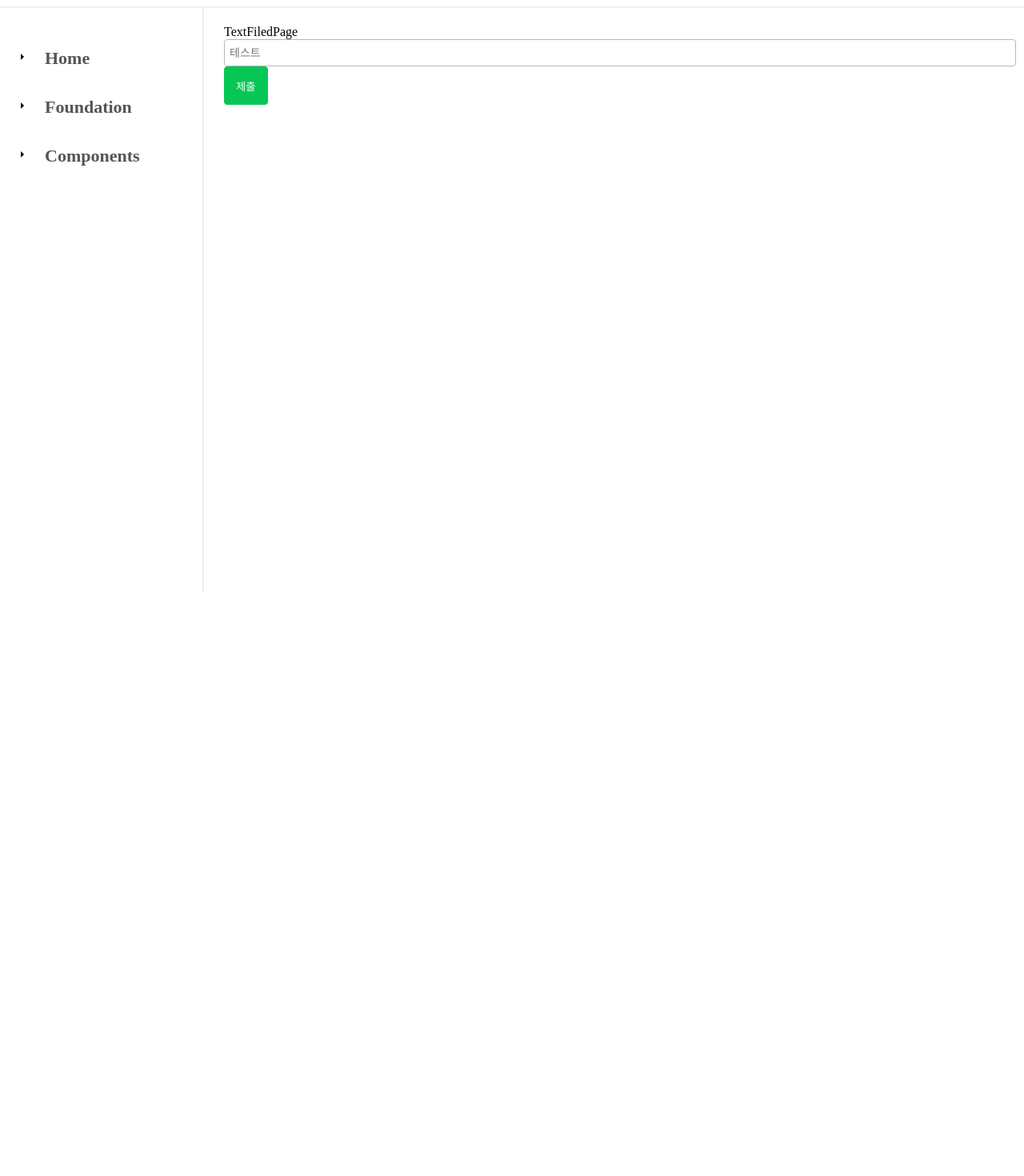
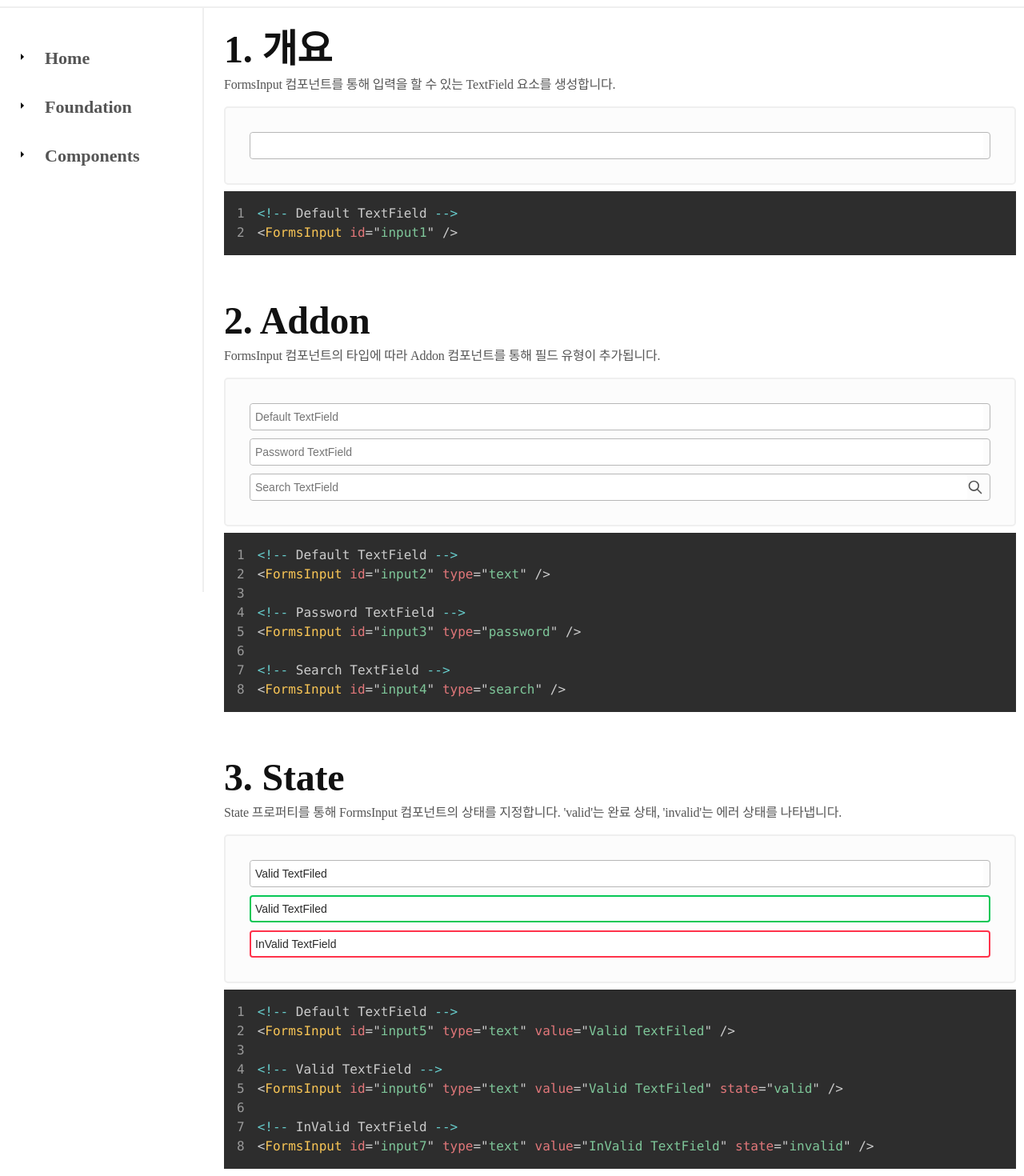
Before and after one commit to dongggggae/hyun-design-system, a Next.js app: page /components/text-field in a window 1280 px wide. Shown: the part 60-1530 px from the top of the page at 80% size. Before the commit the page ends 800 px from the top, so only its background shows below. Built offline with nearby package versions, Linux system fonts and the light colour scheme.

Commit message:
[DS-98]Component - FormsInput 수정

```diff
--- a/app/(route)/components/text-field/page.tsx
+++ b/app/(route)/components/text-field/page.tsx
@@ -1,26 +1,78 @@
 'use client';
-import { DevTool } from '@hookform/devtools';
+import dynamic from 'next/dynamic';
 import React from 'react';
 import { useForm } from 'react-hook-form';
 
-import Btn from '@components/Btn/Btn';
 import FormsInput from '@components/Forms/FormsInput';
+import Heading from '@components/Typography/Heading';
+import Text from '@components/Typography/Text';
+
+const CodeContainer = dynamic(() => import('@docs/CodeContainer'));
 
 const TextFiledPage = () => {
-  const { register, control, handleSubmit } = useForm({
-    mode: 'onChange',
-  });
+  const { register, watch } = useForm();
 
   return (
     <div className="docs">
-      TextFiledPage
-      <form onSubmit={handleSubmit((data) => console.log(data))}>
-        <FormsInput id="test" type="text" placeholder="테스트" {...register('test', { required: '우라라라' })} />
-        <Btn type="submit" text="제출" />
-      </form>
-      {/* <DevTool control={control} /> */}
+      <div className="docs-input">
+        <div className="component-content">
+          <Heading level="h2" size={2} text="1. 개요" />
+          <Text>FormsInput 컴포넌트를 통해 입력을 할 수 있는 TextField 요소를 생성합니다.</Text>
+          <div className="preview">
+            <FormsInput id="input1" />
+          </div>
+          <CodeContainer codeString={textFieldCode.overview} />
+        </div>
+        <div className="component-content">
+          <Heading level="h2" size={2} text="2. Addon" />
+          <Text>FormsInput 컴포넌트의 타입에 따라 Addon 컴포넌트를 통해 필드 유형이 추가됩니다.</Text>
+          <div className="preview">
+            <FormsInput id="input2" type="text" placeholder="Default TextField" />
+            <FormsInput id="input3" type="password" placeholder="Password TextField" />
+            <FormsInput id="input4" type="search" placeholder="Search TextField" />
+          </div>
+          <CodeContainer codeString={textFieldCode.addon} />
+        </div>
+        <div className="component-content">
+          <Heading level="h2" size={2} text="3. State" />
+          <Text>
+            State 프로퍼티를 통해 FormsInput 컴포넌트의 상태를 지정합니다. &#39;valid&#39;는 완료 상태,
+            &#39;invalid&#39;는 에러 상태를 나타냅니다.
+          </Text>
+          <div className="preview">
+            <FormsInput id="input5" type="text" value="Valid TextFiled" />
+            <FormsInput id="input6" type="text" value="Valid TextFiled" state="valid" />
+            <FormsInput id="input7" type="text" value="InValid TextField" state="invalid" />
+          </div>
+          <CodeContainer codeString={textFieldCode.state} />
+        </div>
+      </div>
     </div>
   );
 };
 
+const textFieldCode = {
+  overview: [`<!-- Default TextField -->`, `<FormsInput id="input1" />`].join('\n'),
+  addon: [
+    `<!-- Default TextField -->`,
+    `<FormsInput id="input2" type="text" />`,
+    ``,
+    `<!-- Password TextField -->`,
+    `<FormsInput id="input3" type="password" />`,
+    ``,
+    `<!-- Search TextField -->`,
+    `<FormsInput id="input4" type="search" />`,
+  ].join('\n'),
+  state: [
+    `<!-- Default TextField -->`,
+    `<FormsInput id="input5" type="text" value="Valid TextFiled" />`,
+    ``,
+    `<!-- Valid TextField -->`,
+    `<FormsInput id="input6" type="text" value="Valid TextFiled" state="valid" />`,
+    ``,
+    `<!-- InValid TextField -->`,
+    `<FormsInput id="input7" type="text" value="InValid TextField" state="invalid" />`,
+  ].join('\n'),
+};
+
 export default TextFiledPage;
--- a/app/_components/hds/Forms/FormsAddon.tsx
+++ b/app/_components/hds/Forms/FormsAddon.tsx
@@ -11,12 +11,6 @@ interface AddonProps {
 
 const FormsAddon: React.FC<AddonProps> = ({ field, onClick }) => {
   const PREFIX = 'input-wrap__addon';
-
-  const handleClick = () => {
-    if (onClick) {
-      onClick();
-    }
-  };
 
   return (
     <div className={classNames(PREFIX)}>
--- a/app/_components/hds/Forms/FormsInput.tsx
+++ b/app/_components/hds/Forms/FormsInput.tsx
@@ -1,30 +1,69 @@
-import { InputHTMLAttributes, forwardRef } from 'react';
+import React, { useState, InputHTMLAttributes, forwardRef } from 'react';
 
 import classNames from '@utils/classNames';
 
+import FormsAddon from './FormsAddon';
+import useInput from './FormsContext';
 interface InputProps extends InputHTMLAttributes<HTMLInputElement> {
   id: string;
-  type: string;
+  type?: 'text' | 'password' | 'search';
+  state?: '' | 'valid' | 'invalid';
   placeholder?: string;
   disabled?: boolean;
   className?: string | undefined;
 }
-
 const FormsInput = forwardRef<HTMLInputElement, InputProps>(
-  ({ id, type, placeholder, disabled, className, ...props }, ref) => {
+  ({ id, type = 'text', state = '', placeholder, disabled, className, ...props }, ref) => {
     const PREFIX = 'form__control';
 
+    const { inputText, onChange } = useInput();
+    const [passwordVisible, setPasswordVisible] = useState(false);
+
+    const togglePasswordVisibility = () => {
+      setPasswordVisible(!passwordVisible);
+    };
+
+    const clearInput = () => {
+      onChange({ target: { value: '' } } as React.ChangeEvent<HTMLInputElement>);
+    };
+
+    const rederAddon = () => {
+      switch (type) {
+        case 'text':
+          return inputText.length > 0 ? <FormsAddon field="clear" onClick={clearInput} /> : null;
+        case 'search':
+          return <FormsAddon field="search" />;
+        case 'password':
+          return inputText.length > 0 ? (
+            <FormsAddon field={passwordVisible ? 'visible' : 'invisible'} onClick={togglePasswordVisibility} />
+          ) : null;
+        default:
+          return null;
+      }
+    };
+
+    const inputType = type === 'password' && passwordVisible ? 'text' : type;
+
     return (
-      <div className="input-wrap">
+      <div
+        className={classNames(
+          'input-wrap',
+          state === 'valid' ? 'is-valid' : '',
+          state === 'invalid' ? 'is-invalid' : '',
+        )}
+      >
         <input
           id={id}
           ref={ref}
-          type={type}
+          type={inputType}
+          value={inputText}
+          onChange={onChange}
           disabled={disabled}
           placeholder={placeholder}
-          className={classNames(PREFIX, className)}
+          className={PREFIX}
           {...props}
         />
+        {rederAddon()}
       </div>
     );
   },
--- a/app/_styles/_base.scss
+++ b/app/_styles/_base.scss
@@ -46,3 +46,12 @@ button {
   background: none;
   color: inherit;
 }
+
+input {
+  &::-webkit-search-decoration,
+  &::-webkit-search-cancel-button,
+  &::-webkit-search-results-button,
+  &::-webkit-search-results-decoration {
+    display: none;
+  }
+}
```
